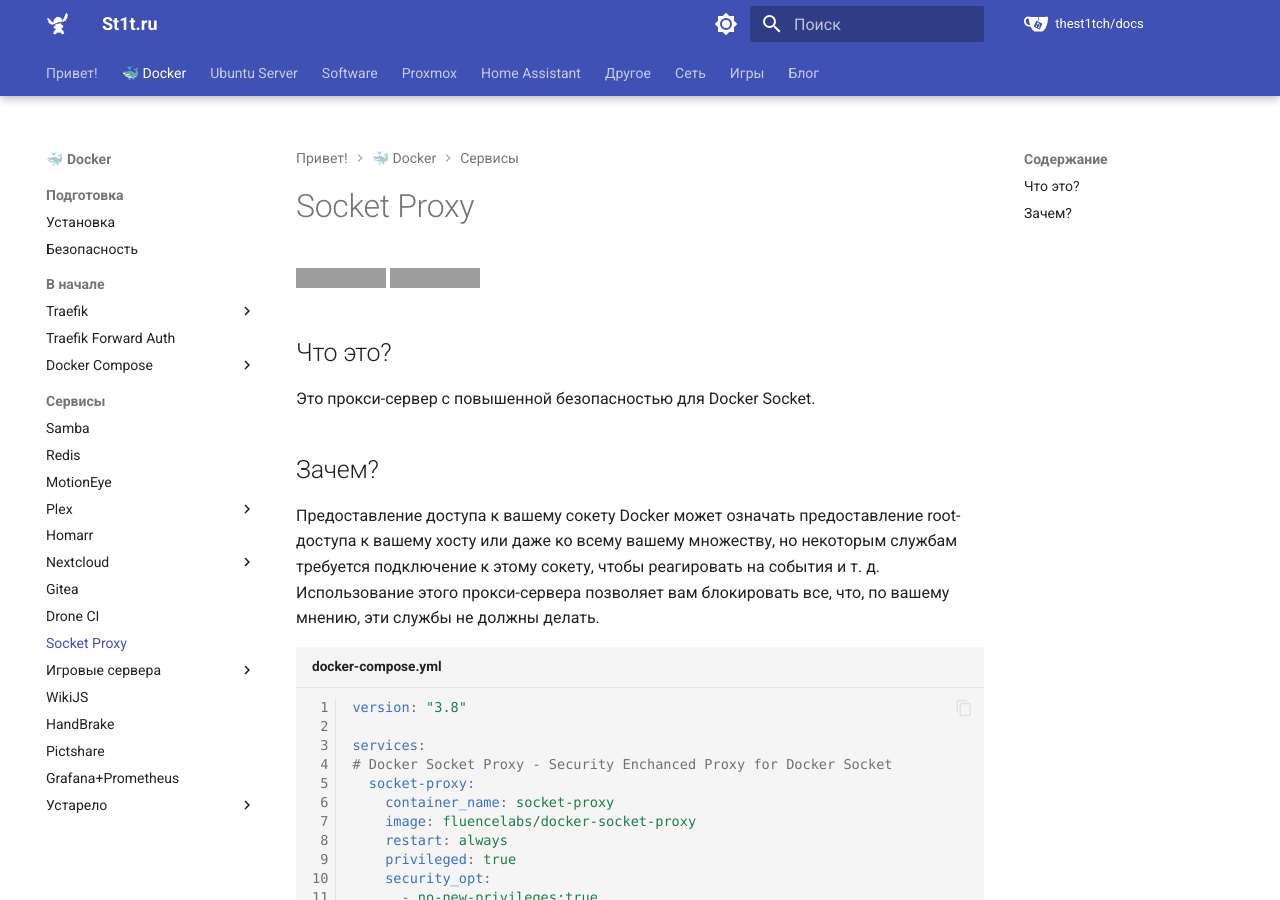
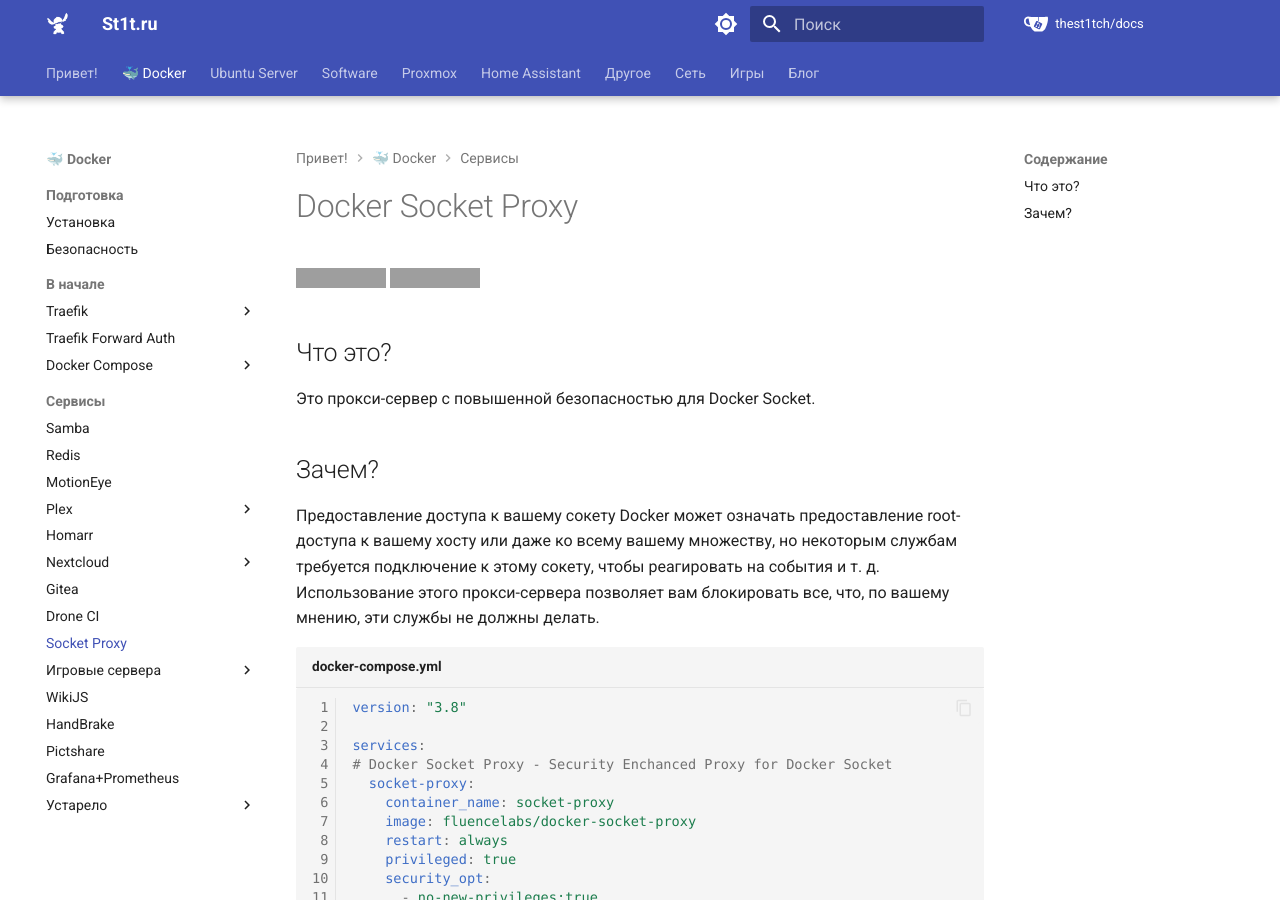
Before and after one commit to TheSt1tch/docs, an MkDocs documentation site: the page built from docs/docker/socket-proxy.md, in a window 1280 px wide and 900 px high. Built offline with MkDocs 1.6.1 and Material for MkDocs 9.7.7, drawn with Linux system fonts in a browser that asks for light colours; some web fonts are replaced; grey boxes are pictures that could not be loaded.

Commit message:
update name docker socket proxy

```diff
--- a/docs/docker/socket-proxy.md
+++ b/docs/docker/socket-proxy.md
@@ -1,3 +1,4 @@
+# Docker Socket Proxy
 
 [![](https://img.shields.io/badge/Github-blue)](https://github.com/fluencelabs/docker-socket-proxy)
 [![](https://img.shields.io/github/stars/fluencelabs/docker-socket-proxy?label=%E2%AD%90%20Stars)](https://github.com/fluencelabs/docker-socket-proxy)
```
